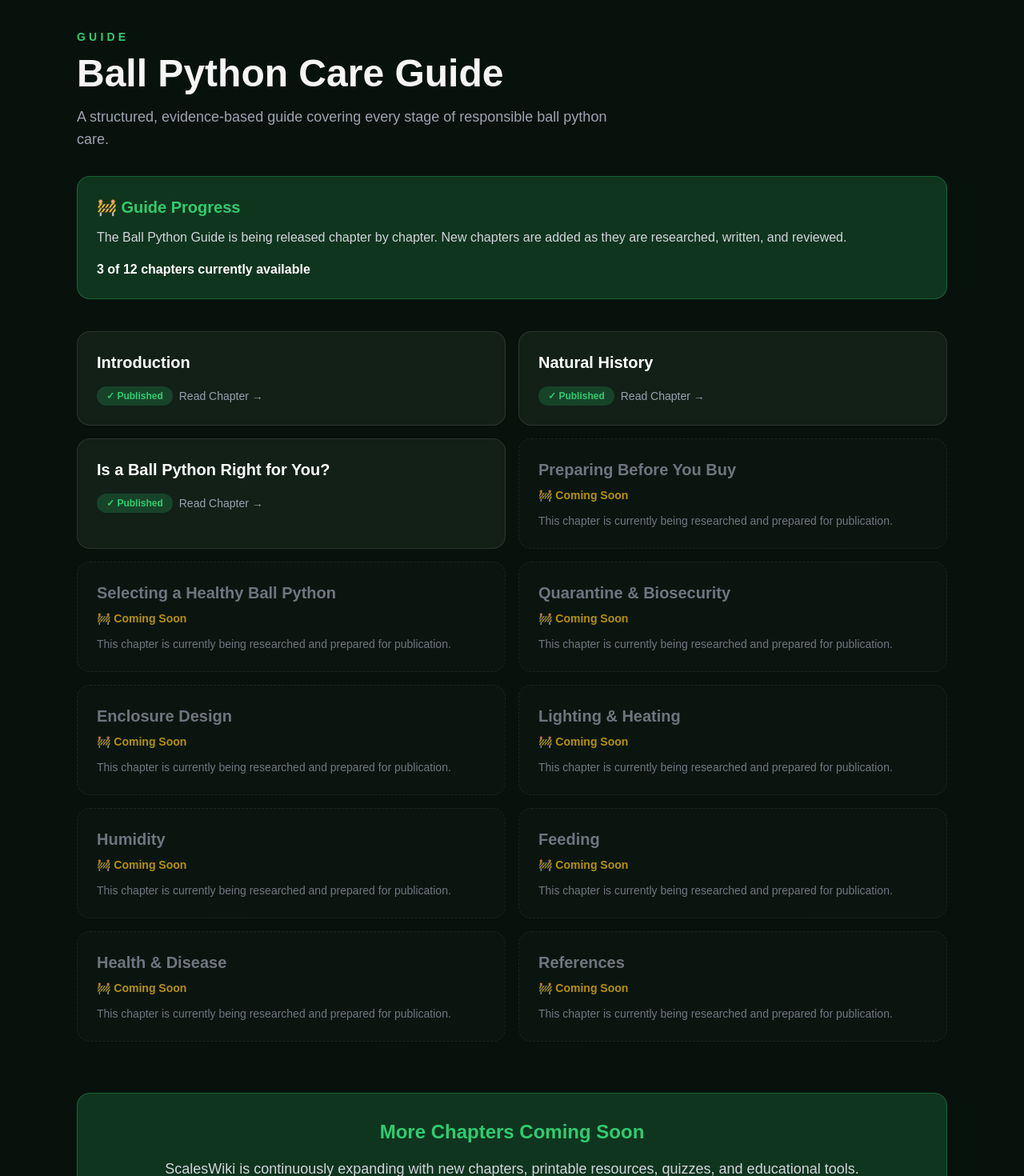
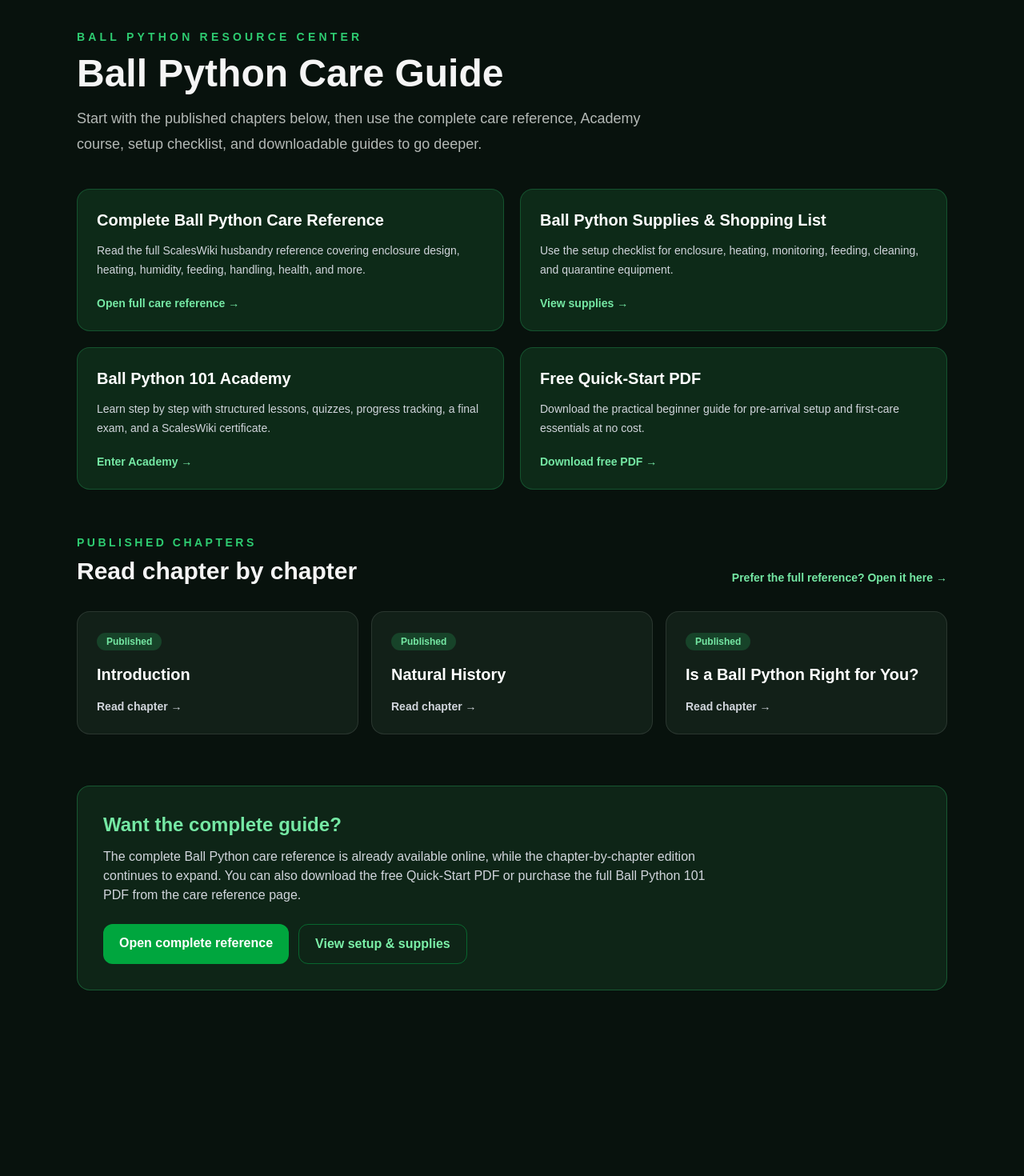
Before and after one commit to scalesandtailsrescue72-star/scaleswiki, a Next.js app: page /guides/ball-python in a window 1280 px wide. Shown: the part 60-1530 px from the top of the page at 80% size. After the commit the page ends 1394 px from the top, so only its background shows below. Built offline with nearby package versions, Linux system fonts and the light colour scheme.

Commit message:
Turn Ball Python guide page into current resource hub

```diff
--- a/app/guides/ball-python/page.tsx
+++ b/app/guides/ball-python/page.tsx
@@ -1,144 +1,95 @@
 import Link from "next/link";
 
 const chapters = [
+  { title: "Introduction", href: "/guides/ball-python/introduction" },
+  { title: "Natural History", href: "/guides/ball-python/natural-history" },
+  { title: "Is a Ball Python Right for You?", href: "/guides/ball-python/is-a-ball-python-right-for-you" },
+];
+
+const resources = [
   {
-    title: "Introduction",
-    href: "/guides/ball-python/introduction",
-    available: true,
+    title: "Complete Ball Python Care Reference",
+    description: "Read the full ScalesWiki husbandry reference covering enclosure design, heating, humidity, feeding, handling, health, and more.",
+    href: "/species/ball-python",
+    cta: "Open full care reference →",
   },
   {
-    title: "Natural History",
-    href: "/guides/ball-python/natural-history",
-    available: true,
+    title: "Ball Python Supplies & Shopping List",
+    description: "Use the setup checklist for enclosure, heating, monitoring, feeding, cleaning, and quarantine equipment.",
+    href: "/shop/ball-python-supplies",
+    cta: "View supplies →",
   },
   {
-    title: "Is a Ball Python Right for You?",
-    href: "/guides/ball-python/is-a-ball-python-right-for-you",
-    available: true,
+    title: "Ball Python 101 Academy",
+    description: "Learn step by step with structured lessons, quizzes, progress tracking, a final exam, and a ScalesWiki certificate.",
+    href: "/academy/ball-python",
+    cta: "Enter Academy →",
   },
   {
-    title: "Preparing Before You Buy",
-    available: false,
-  },
-  {
-    title: "Selecting a Healthy Ball Python",
-    available: false,
-  },
-  {
-    title: "Quarantine & Biosecurity",
-    available: false,
-  },
-  {
-    title: "Enclosure Design",
-    available: false,
-  },
-  {
-    title: "Lighting & Heating",
-    available: false,
-  },
-  {
-    title: "Humidity",
-    available: false,
-  },
-  {
-    title: "Feeding",
-    available: false,
-  },
-  {
-    title: "Health & Disease",
-    available: false,
-  },
-  {
-    title: "References",
-    available: false,
+    title: "Free Quick-Start PDF",
+    description: "Download the practical beginner guide for pre-arrival setup and first-care essentials at no cost.",
+    href: "/api/download-free-guide",
+    cta: "Download free PDF →",
   },
 ];
 
 export default function BallPythonGuidePage() {
   return (
     <main className="min-h-screen bg-[#08120D] text-[#F5F5F5]">
-      <section className="mx-auto max-w-6xl px-6 py-24 lg:px-8">
-        <p className="text-sm font-semibold uppercase tracking-[0.3em] text-[#2ECC71]">
-          Guide
+      <section className="mx-auto max-w-6xl px-6 py-20 lg:px-8 lg:py-24">
+        <p className="text-sm font-semibold uppercase tracking-[0.3em] text-[#2ECC71]">Ball Python Resource Center</p>
+        <h1 className="mt-3 text-4xl font-semibold sm:text-5xl">Ball Python Care Guide</h1>
+        <p className="mt-4 max-w-3xl text-lg leading-8 text-[#B4B9B6]">
+          Start with the published chapters below, then use the complete care reference, Academy course, setup checklist, and downloadable guides to go deeper.
         </p>
 
-        <h1 className="mt-3 text-4xl font-semibold sm:text-5xl">
-          Ball Python Care Guide
-        </h1>
-
-        <p className="mt-4 max-w-2xl text-lg text-[#9CA3AF]">
-          A structured, evidence-based guide covering every stage of responsible
-          ball python care.
-        </p>
-
-        <div className="mt-8 rounded-2xl border border-[#2ECC71]/30 bg-[#10351E] p-6">
-          <h2 className="text-xl font-bold text-[#2ECC71]">
-            🚧 Guide Progress
-          </h2>
-
-          <p className="mt-3 text-gray-300">
-            The Ball Python Guide is being released chapter by chapter. New
-            chapters are added as they are researched, written, and reviewed.
-          </p>
-
-          <p className="mt-4 font-semibold text-white">
-            3 of 12 chapters currently available
-          </p>
+        <div className="mt-10 grid gap-5 md:grid-cols-2">
+          {resources.map((resource) => (
+            <Link
+              key={resource.title}
+              href={resource.href}
+              className="rounded-2xl border border-[#2ECC71]/25 bg-[#10351E]/70 p-6 transition hover:border-[#2ECC71]/60 hover:bg-[#123D23] focus-visible:outline-none focus-visible:ring-2 focus-visible:ring-[#2ECC71]"
+            >
+              <h2 className="text-xl font-semibold text-white">{resource.title}</h2>
+              <p className="mt-3 text-sm leading-6 text-gray-300">{resource.description}</p>
+              <p className="mt-5 text-sm font-semibold text-[#75E8A4]">{resource.cta}</p>
+            </Link>
+          ))}
         </div>
 
-        <div className="mt-10 grid gap-4 md:grid-cols-2">
-          {chapters.map((chapter) =>
-            chapter.available ? (
+        <section className="mt-14">
+          <div className="flex flex-col gap-2 sm:flex-row sm:items-end sm:justify-between">
+            <div>
+              <p className="text-sm font-semibold uppercase tracking-[0.25em] text-[#2ECC71]">Published chapters</p>
+              <h2 className="mt-2 text-3xl font-semibold">Read chapter by chapter</h2>
+            </div>
+            <Link href="/species/ball-python" className="text-sm font-semibold text-[#75E8A4] hover:text-white">Prefer the full reference? Open it here →</Link>
+          </div>
+
+          <div className="mt-8 grid gap-4 md:grid-cols-2 lg:grid-cols-3">
+            {chapters.map((chapter) => (
               <Link
                 key={chapter.title}
-                href={chapter.href!}
-                className="rounded-2xl border border-white/10 bg-[#122018] p-6 transition hover:border-[#2ECC71]/40 hover:scale-[1.02]"
+                href={chapter.href}
+                className="rounded-2xl border border-white/10 bg-[#122018] p-6 transition hover:border-[#2ECC71]/40 hover:bg-[#16281E] focus-visible:outline-none focus-visible:ring-2 focus-visible:ring-[#2ECC71]"
               >
-                <h2 className="text-xl font-semibold text-white">
-                  {chapter.title}
-                </h2>
+                <span className="rounded-full bg-[#2ECC71]/20 px-3 py-1 text-xs font-semibold text-[#75E8A4]">Published</span>
+                <h3 className="mt-4 text-xl font-semibold text-white">{chapter.title}</h3>
+                <p className="mt-4 text-sm font-semibold text-gray-300">Read chapter →</p>
+              </Link>
+            ))}
+          </div>
+        </section>
 
-                <div className="mt-4 flex items-center gap-2">
-                  <span className="rounded-full bg-[#2ECC71]/20 px-3 py-1 text-xs font-semibold text-[#2ECC71]">
-                    ✓ Published
-                  </span>
-
-                  <span className="text-sm text-gray-400">
-                    Read Chapter →
-                  </span>
-                </div>
-              </Link>
-            ) : (
-              <div
-                key={chapter.title}
-                className="rounded-2xl border border-dashed border-white/10 bg-[#0D1712] p-6 opacity-70"
-              >
-                <h2 className="text-xl font-semibold text-gray-400">
-                  {chapter.title}
-                </h2>
-
-                <p className="mt-2 text-sm font-semibold text-yellow-400">
-                  🚧 Coming Soon
-                </p>
-
-                <p className="mt-3 text-sm text-gray-400">
-                  This chapter is currently being researched and prepared for
-                  publication.
-                </p>
-              </div>
-            )
-          )}
-        </div>
-
-        <section className="mt-16 rounded-2xl border border-[#2ECC71]/30 bg-[#10351E] p-8 text-center">
-          <h2 className="text-2xl font-bold text-[#2ECC71]">
-            More Chapters Coming Soon
-          </h2>
-
-          <p className="mt-4 text-lg text-gray-300">
-            ScalesWiki is continuously expanding with new chapters, printable
-            resources, quizzes, and educational tools.
+        <section className="mt-16 rounded-2xl border border-[#2ECC71]/30 bg-[#0E2517] p-8">
+          <h2 className="text-2xl font-bold text-[#75E8A4]">Want the complete guide?</h2>
+          <p className="mt-3 max-w-3xl text-gray-300">
+            The complete Ball Python care reference is already available online, while the chapter-by-chapter edition continues to expand. You can also download the free Quick-Start PDF or purchase the full Ball Python 101 PDF from the care reference page.
           </p>
+          <div className="mt-6 flex flex-col gap-3 sm:flex-row">
+            <Link href="/species/ball-python" className="rounded-xl bg-green-600 px-5 py-3 text-center font-semibold text-white transition hover:bg-green-700">Open complete reference</Link>
+            <Link href="/shop/ball-python-supplies" className="rounded-xl border border-green-500/40 px-5 py-3 text-center font-semibold text-green-300 transition hover:bg-green-900/30">View setup & supplies</Link>
+          </div>
         </section>
       </section>
     </main>
```
